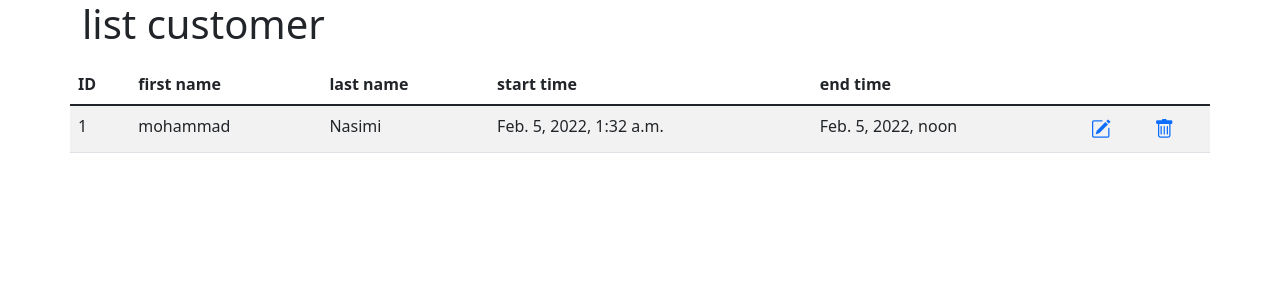
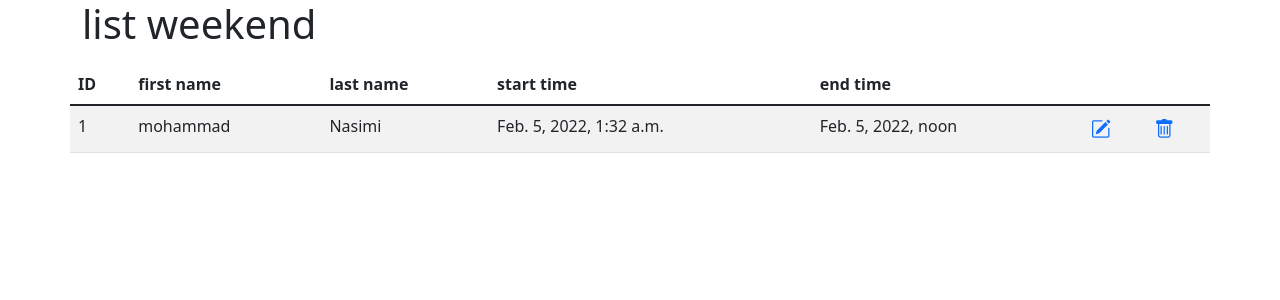
Before and after one commit to MohammadNasimi/makeup_project, a Django app: page /Agent/list_weekend/ in a window 1280 px wide. Shown: the part 58-358 px from the top of the page. Run offline with Django 4.2, Linux system fonts and the light colour scheme; data comes from the database, SQL or seed files in the repository.

Commit message:
list html weekend change name

```diff
--- a/templates/Agent/list_weekend.html
+++ b/templates/Agent/list_weekend.html
@@ -1,8 +1,8 @@
 {% extends "base/base.html" %}
-{% block title %} list_customer{% endblock %}
+{% block title %} list_weekend{% endblock %}
 {% block content %}
     <div class="container mt-10 justify-content-center">
-        <h1 class="mr-30"> list customer</h1>
+        <h1 class="mr-30"> list weekend</h1>
         <form action="{% url 'service:list' %}" method="get">
             {% csrf_token %}
             <div class="row mt-3 justify-content-center">
```
